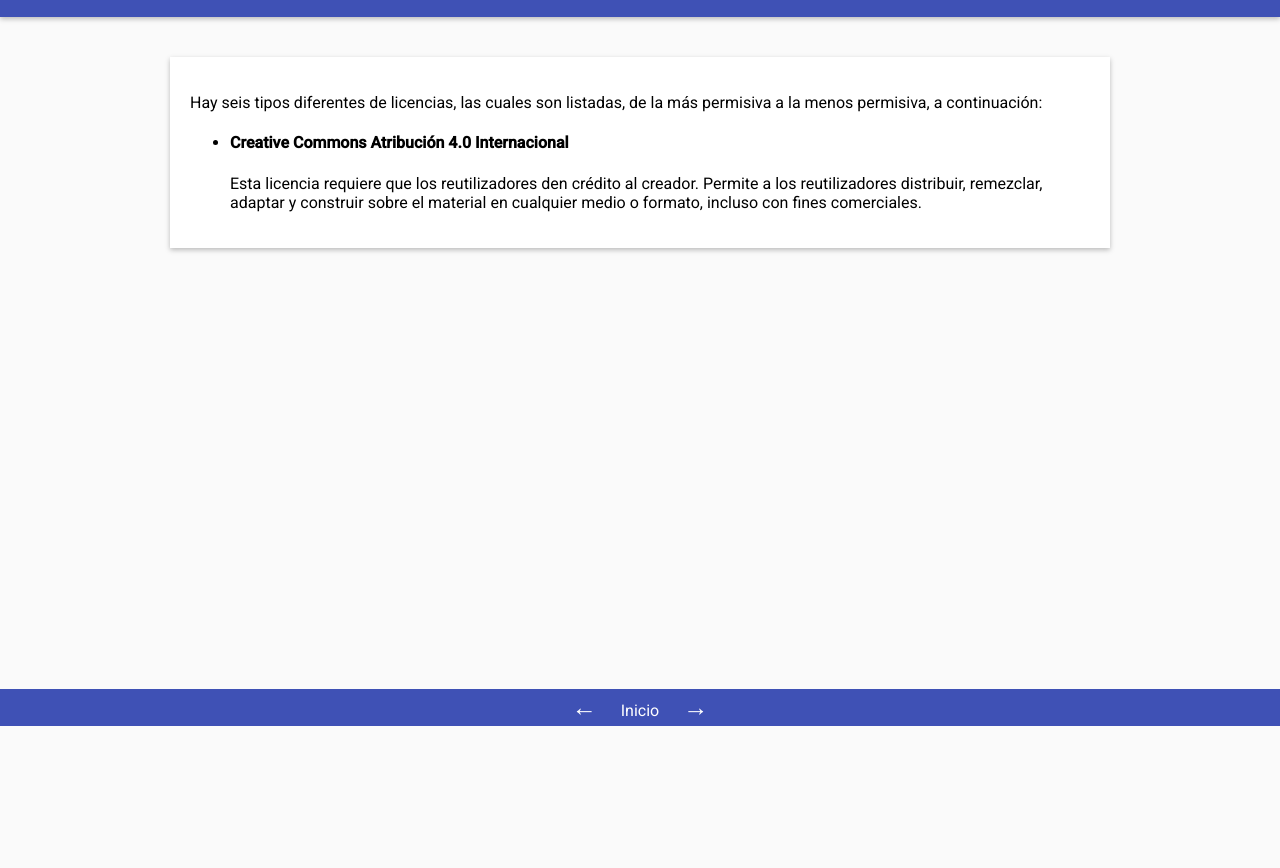
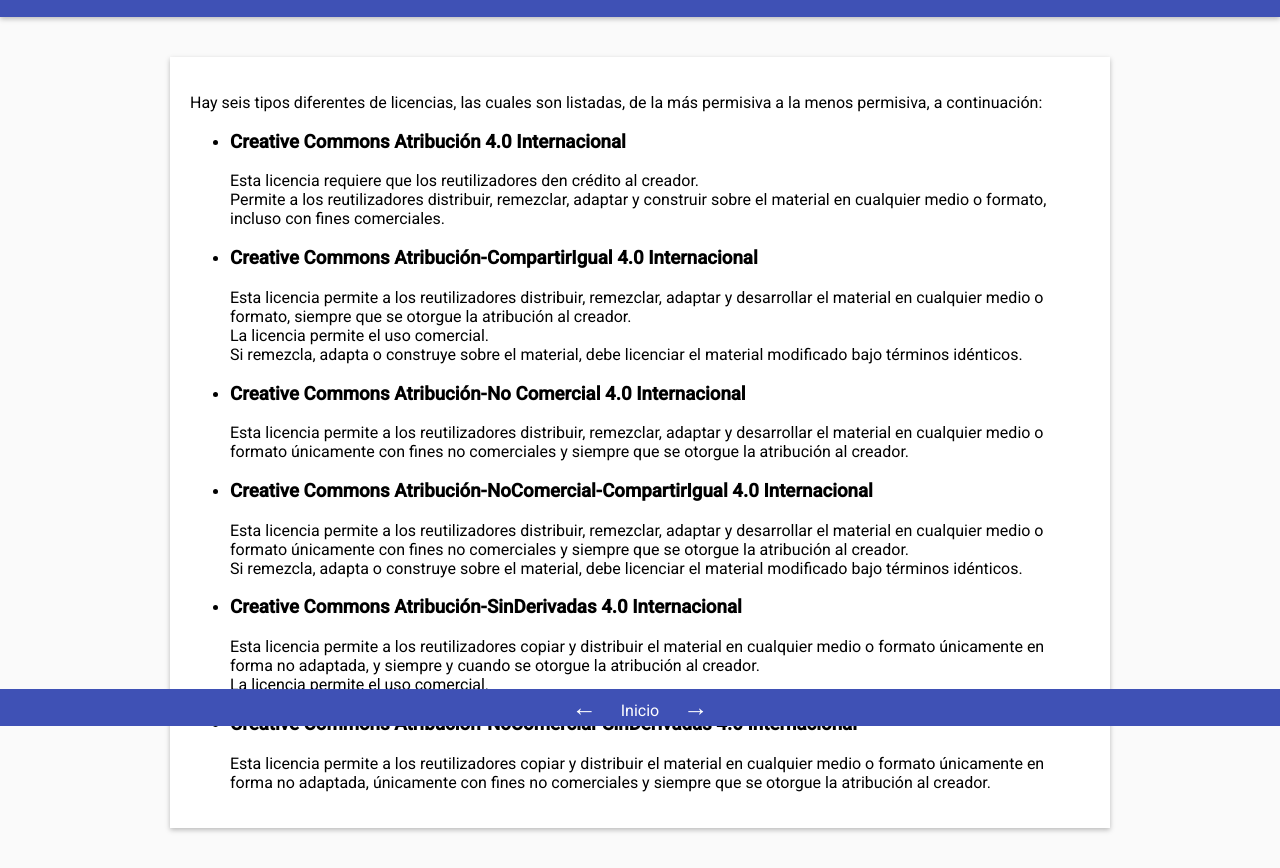
Before and after one commit to victorc24/base_estatica_grupo_8, a plain HTML site: page licencias.html in a window 1280 px wide. Shown: the part 74-942 px from the top of the page. Before the commit the page ends 800 px from the top, so only its background shows below. Drawn offline with Linux system fonts and the light colour scheme.

Commit message:
Agregué el resto de las licencias que faltaban.

```diff
--- a/licencias.html
+++ b/licencias.html
@@ -20,8 +20,38 @@
     <main>
         <p> Hay seis tipos diferentes de licencias, las cuales son listadas, de la <bf>más</bf> permisiva a la <bf>menos</bf> permisiva,  a continuación:</p>
         <ul>
-            <li> <h4>Creative Commons Atribución 4.0 Internacional</h4>
-Esta licencia requiere que los reutilizadores den crédito al creador. Permite a los reutilizadores distribuir, remezclar, adaptar y construir sobre el material en cualquier medio o formato, incluso con fines comerciales.</li>
+            <li> <h3>Creative Commons Atribución 4.0 Internacional</h3>
+Esta licencia requiere que los reutilizadores den crédito al creador.<br>
+                Permite a los reutilizadores distribuir, remezclar, adaptar y construir sobre el material en cualquier medio o formato, incluso con fines comerciales.<br>
+
+            </li>
+            <li> <h3>Creative Commons Atribución-CompartirIgual 4.0 Internacional</h3>
+Esta licencia permite a los reutilizadores distribuir, remezclar, adaptar y desarrollar el material en cualquier medio o formato, siempre que se otorgue la atribución al creador. <br>
+                La licencia permite el uso comercial.<br>
+                Si remezcla, adapta o construye sobre el material, debe licenciar el material modificado bajo términos idénticos.
+            </li>
+            <li> <h3>Creative Commons Atribución-No Comercial 4.0 Internacional</h3>
+Esta licencia permite a los reutilizadores distribuir, remezclar, adaptar y desarrollar el material en cualquier medio o formato únicamente con fines no comerciales y siempre que se otorgue la atribución al creador.             </li>
+
+            <li> <h3>Creative Commons Atribución-NoComercial-CompartirIgual 4.0 Internacional</h3>
+Esta licencia permite a los reutilizadores distribuir, remezclar, adaptar y desarrollar el material en cualquier medio o formato únicamente con fines no comerciales y siempre que se otorgue la atribución al creador.<br>
+                Si remezcla, adapta o construye sobre el material, debe licenciar el material modificado bajo términos idénticos.
+            </li>
+
+            <li> <h3>Creative Commons Atribución-SinDerivadas 4.0 Internacional</h3>
+Esta licencia permite a los reutilizadores copiar y distribuir el material en cualquier medio o formato únicamente en forma no adaptada, y siempre y cuando se otorgue la atribución al creador.<br>
+                La licencia permite el uso comercial.
+            </li>
+
+            <li> <h3>Creative Commons Atribución-NoComercial-SinDerivadas 4.0 Internacional </h3>
+Esta licencia permite a los reutilizadores copiar y distribuir el material en cualquier medio o formato únicamente en forma no adaptada, únicamente con fines no comerciales y siempre que se otorgue la atribución al creador.
+
+            </li>
+
+
+
+
+
         </ul>
     </main>
     <footer>
```
